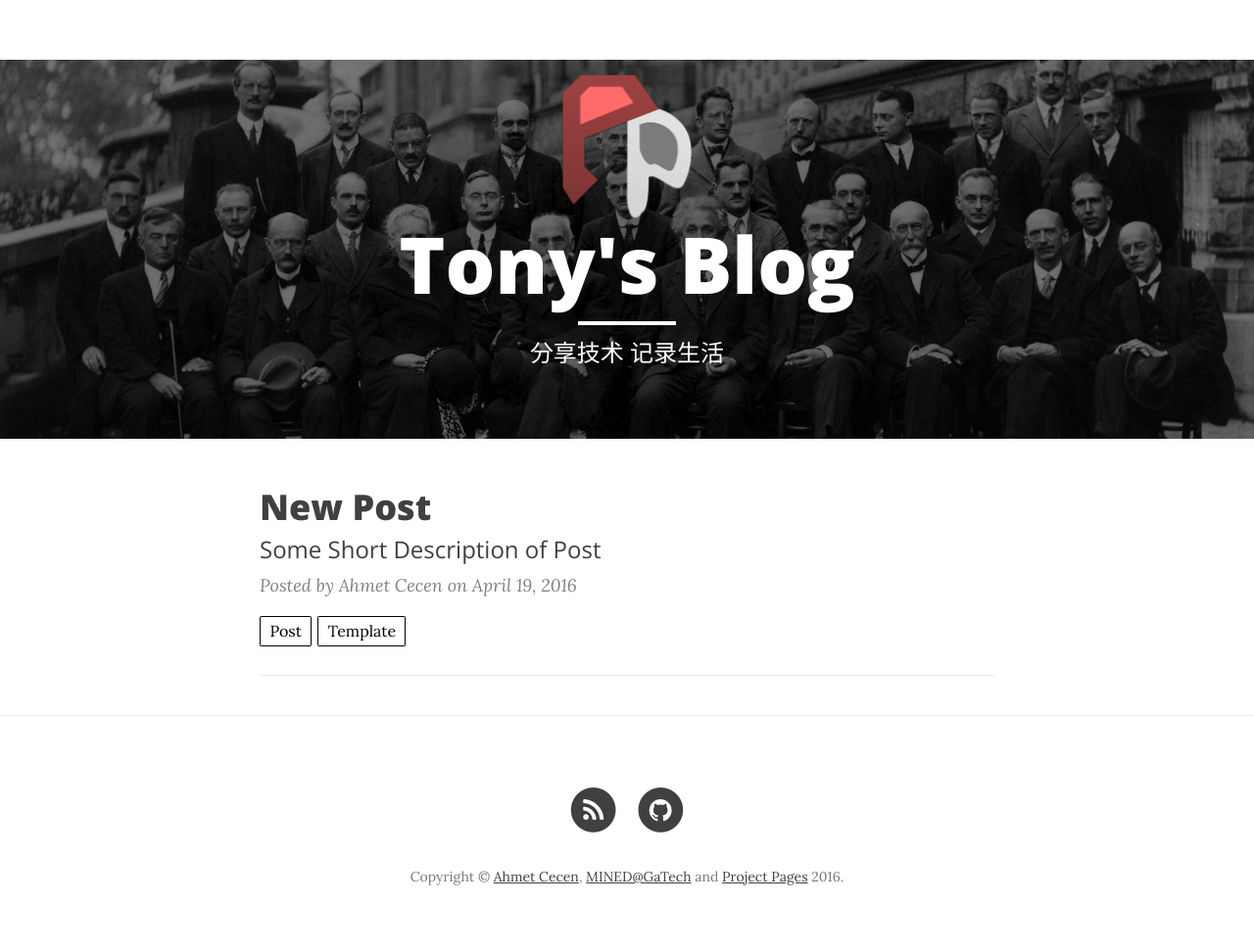
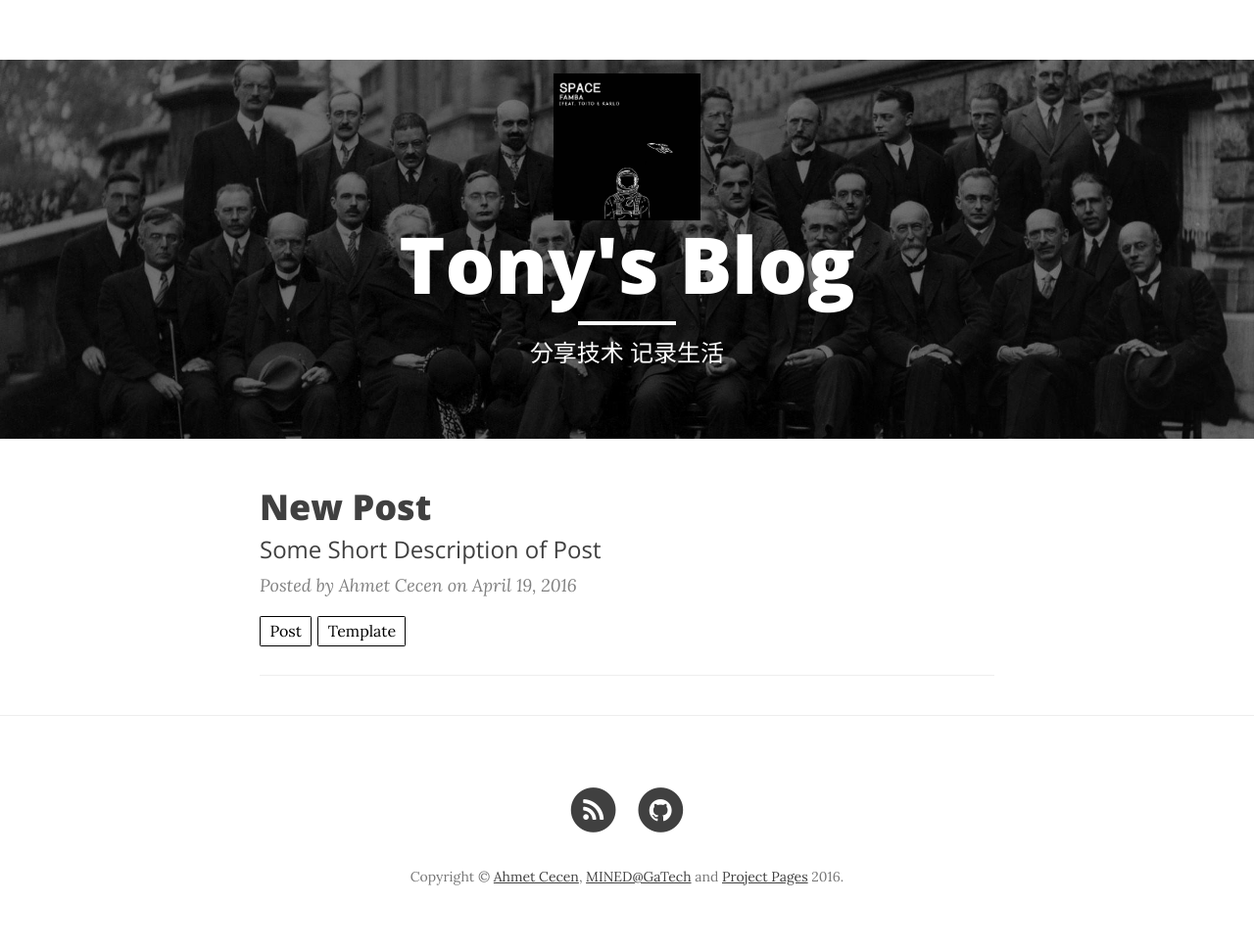
Before and after one commit to 1030763757/1030763757.github.io, a Jekyll site: the page built from index.html, in a window 1280 px wide. Shown: the whole page at 98% size. Built offline with Jekyll 4.4.1, drawn with Linux system fonts in a browser that asks for light colours; nearby versions of some CDN libraries; the list of posts is cut into pages by our own code.

Commit message:
no message

```diff
--- a/_config.yml
+++ b/_config.yml
@@ -10,7 +10,7 @@ url: "https://1030763757.github.io"
 baseurl: ""
 header-img: img/home-bg.jpg
 headercolor: "#FFFFFF"
-logo: /img/logos/Project-Pages-New-Logo-Inverted.png
+logo: /img/logos/logo.jpg
 
 # Tertiary Parameters 三级参数
 github_username:  1030763757
```
Also changed, not shown: img/logos/logo.jpg (added).
